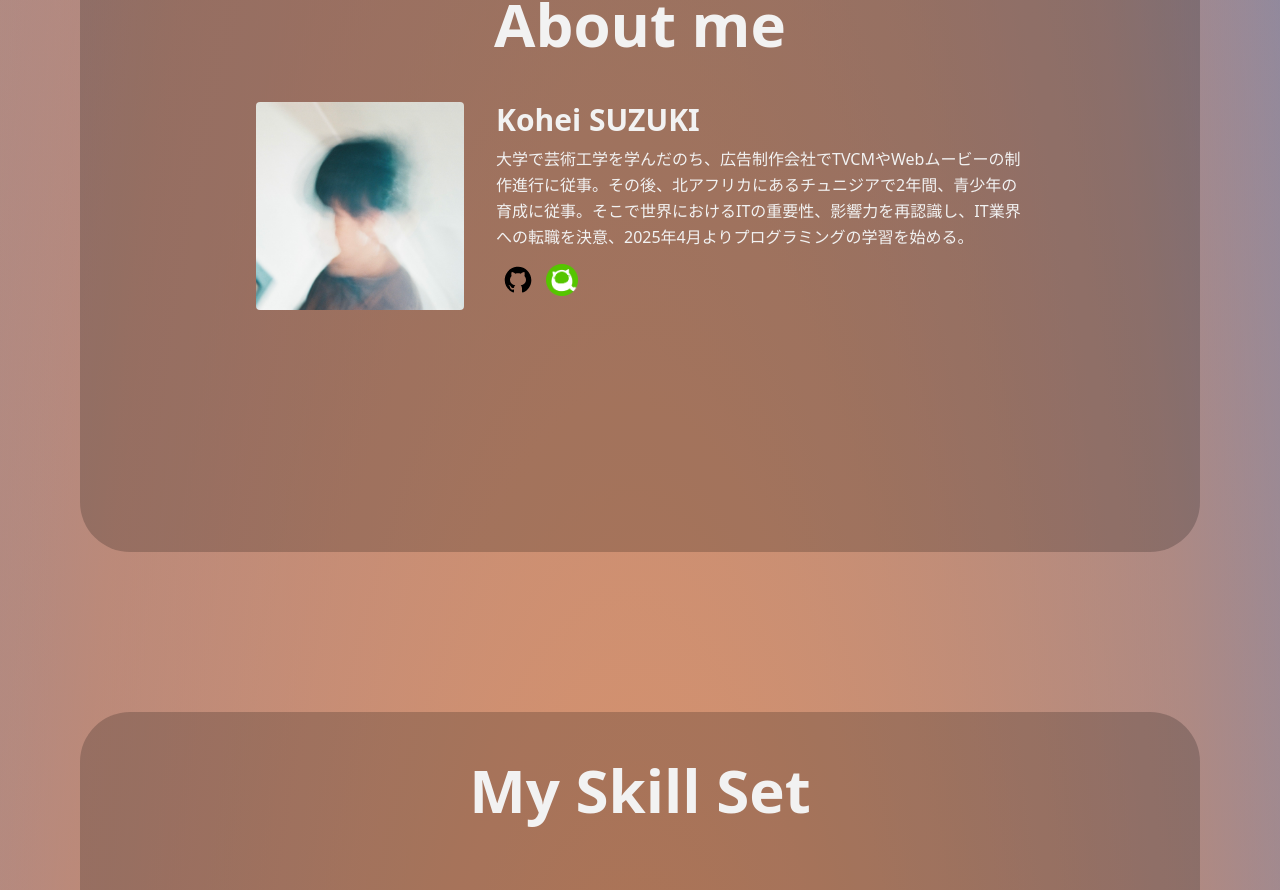
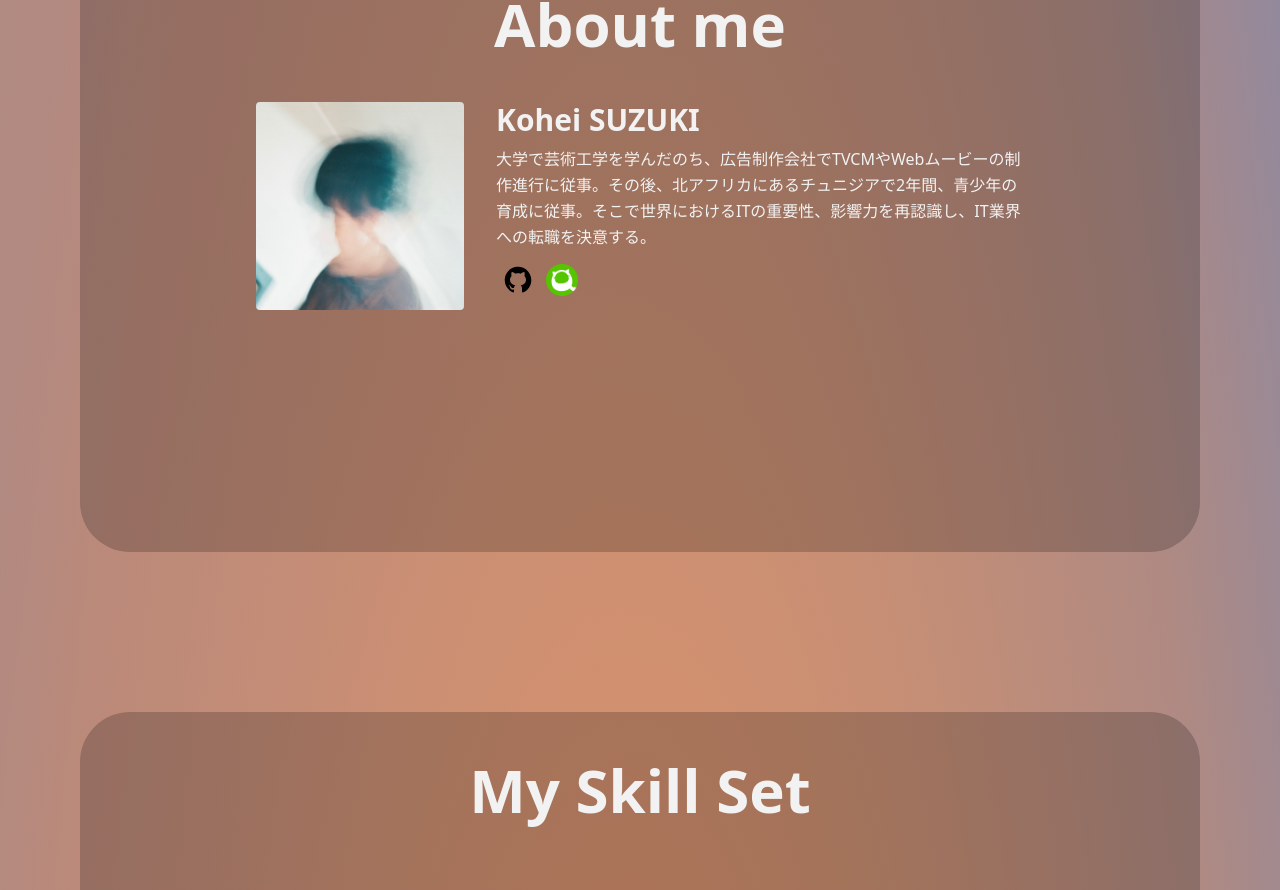
Before and after one commit to sookoo19/Portfolio, a React (Vite) app in the folder portfolio/: page / in a window 1280 px wide. Shown: the part 1208-2098 px from the top of the page. Built offline with nearby package versions, Linux system fonts and the light colour scheme.

Commit message:
intro修正

```diff
--- a/portfolio/src/pages/Intro.tsx
+++ b/portfolio/src/pages/Intro.tsx
@@ -26,7 +26,7 @@ export default function Intro() {
             </h2>
 
             <p className='text-sm md:text-base text-[#f2f2f2] leading-relaxed text-left'>
-              大学で芸術工学を学んだのち、広告制作会社でTVCMやWebムービーの制作進行に従事。その後、北アフリカにあるチュニジアで2年間、青少年の育成に従事。そこで世界におけるITの重要性、影響力を再認識し、IT業界への転職を決意、2025年4月よりプログラミングの学習を始める。
+              大学で芸術工学を学んだのち、広告制作会社でTVCMやWebムービーの制作進行に従事。その後、北アフリカにあるチュニジアで2年間、青少年の育成に従事。そこで世界におけるITの重要性、影響力を再認識し、IT業界への転職を決意する。
             </p>
 
             <div className=' flex flex-row'>
```
